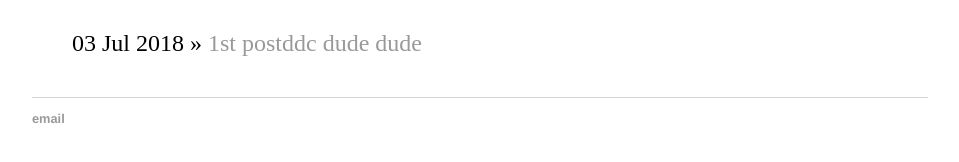
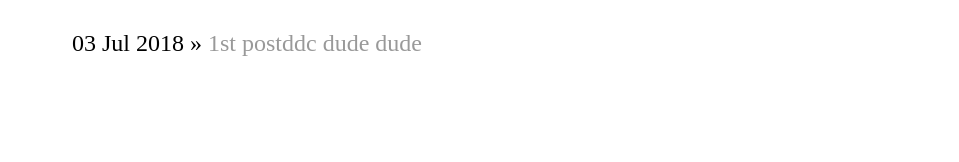
Before and after one commit to josht6022/josht6022.github.io, a Jekyll site: the page built from blog/index.html, in a window 1280 px wide. Shown: the part 167-329 px from the top of the page, without its empty margins (160-1119 px from the left). Built offline with Jekyll 4.4.1, drawn with Linux system fonts in a browser that asks for light colours.

Commit message:
Update default.html
deleted footer

```diff
--- a/_layouts/default.html
+++ b/_layouts/default.html
@@ -19,10 +19,5 @@
 			{{ content }}
 
 			</div><!-- /.container -->
-			<footer>
-	    		<ul>
-	        		<li><a href="josht6022@gmail.com">email</a></li>
-				</ul>
-			</footer>
 		</body>
 	</html>
```
